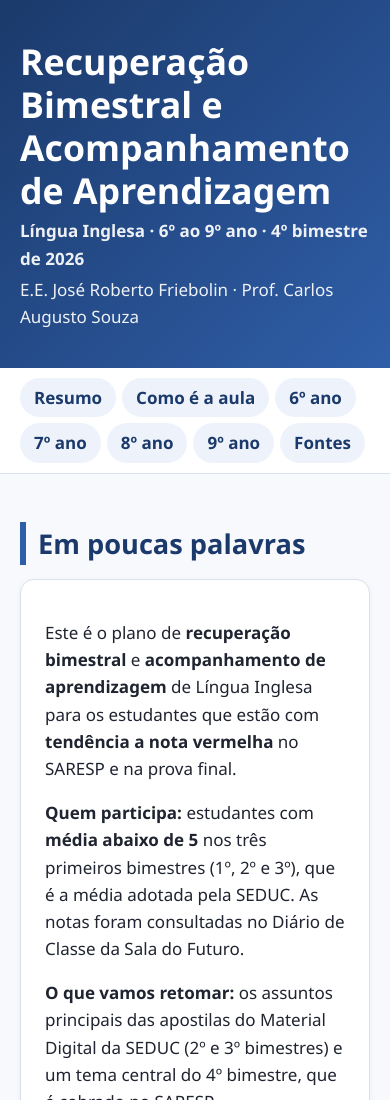
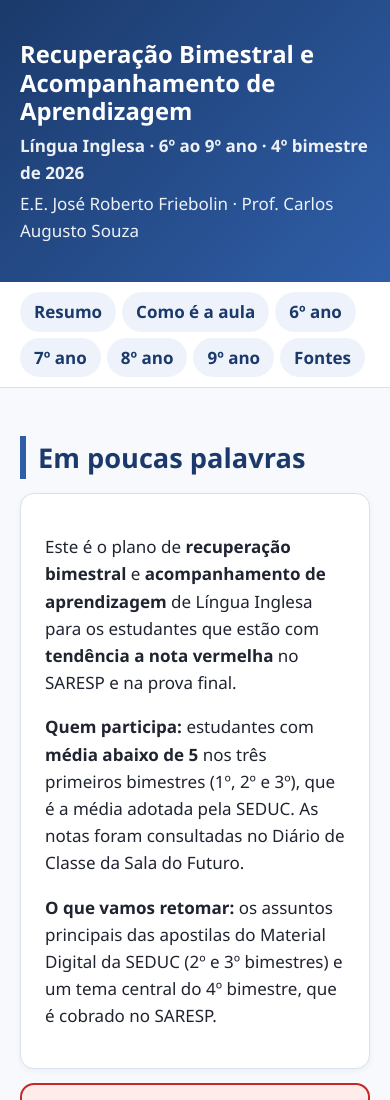
Before and after one commit to carlosenjoy/carlosenjoy.github.io, a plain HTML site: page recuperacao/index.html in a window 390 px wide. Shown: the top 1100 px of the page. Drawn offline with Linux system fonts and the light colour scheme.

Commit message:
Ajusta título da página de recuperação em telas pequenas

```diff
--- a/recuperacao/index.html
+++ b/recuperacao/index.html
@@ -13,7 +13,7 @@
   body{margin:0;font-family:"Segoe UI",Roboto,Arial,sans-serif;color:var(--texto);background:#f7f9fc;font-size:19px;line-height:1.6}
   header{background:linear-gradient(135deg,var(--azul),var(--azul2));color:#fff;padding:40px 20px 34px}
   header .wrap{max-width:1000px;margin:auto}
-  header h1{margin:0 0 6px;font-size:2.1em;line-height:1.2}
+  header h1{margin:0 0 6px;font-size:clamp(1.4em,5vw,2.1em);line-height:1.2;overflow-wrap:break-word;hyphens:auto}
   header p{margin:4px 0;opacity:.92}
   nav{position:sticky;top:0;background:#fff;border-bottom:1px solid var(--borda);z-index:5}
   nav .wrap{max-width:1000px;margin:auto;display:flex;flex-wrap:wrap;gap:6px;padding:10px 20px}
```
